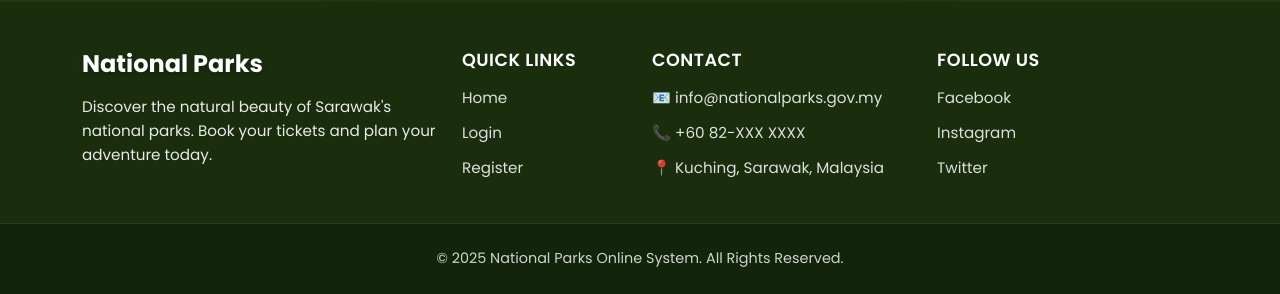
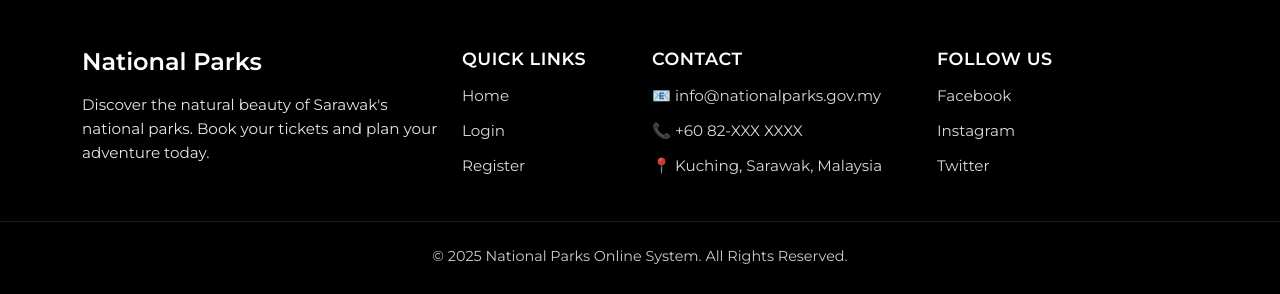
Before and after one commit to darklorddad/Swinburne-SWE30003-SAAD-Object-Oriented-Design, a FastAPI app: page /password-recovery in a window 1280 px wide. Shown: the part 683-977 px from the top of the page. After the commit the page ends 947 px from the top, so only its background shows below. Run offline with FastAPI, Linux system fonts and the light colour scheme; parts of the project's set-up code (start-up, migrations or seed data) failed here and were passed over; some libraries are stand-ins or nearby versions; some web fonts are replaced.

Commit message:
style: restore default scrollbar and update footer to match site theme

```diff
--- a/static/style.css
+++ b/static/style.css
@@ -77,32 +77,6 @@ body {
     overflow-x: hidden;
 }
 
-/* Custom Scrollbar */
-/* Webkit browsers (Chrome, Safari, Edge) */
-::-webkit-scrollbar {
-    width: 12px;
-}
-
-::-webkit-scrollbar-track {
-    background: rgba(45, 80, 22, 0.1);
-    border-radius: 10px;
-}
-
-::-webkit-scrollbar-thumb {
-    background: linear-gradient(135deg, #2d5016 0%, #3d6b1f 100%);
-    border-radius: 10px;
-    border: 2px solid rgba(255, 255, 255, 0.1);
-}
-
-::-webkit-scrollbar-thumb:hover {
-    background: linear-gradient(135deg, #3d6b1f 0%, #4a7c2a 100%);
-}
-
-/* Firefox */
-* {
-    scrollbar-width: thin;
-    scrollbar-color: #2d5016 rgba(45, 80, 22, 0.1);
-}
 
 body::before {
     content: '';
@@ -594,13 +568,14 @@ body:not(:has(.hero)) .navbar {
 }
 
 .footer {
-    background: #1a2e0d !important;
+    background: #000000 !important;
     box-shadow: 0 -4px 20px rgba(0, 0, 0, 0.1);
-    border-top: 3px solid rgba(45, 80, 22, 0.3);
+    border-top: 1px solid rgba(255, 255, 255, 0.1);
     color: #ffffff;
     margin-top: 0;
     position: relative;
     overflow: hidden;
+    font-family: 'Montserrat', sans-serif;
 }
 
 .footer-content {
@@ -680,7 +655,7 @@ body:not(:has(.hero)) .navbar {
     z-index: 1;
     padding: 1.5rem 0;
     border-top: 1px solid rgba(255, 255, 255, 0.1);
-    background: rgba(10, 26, 10, 0.5);
+    background: #000000;
 }
 
 .footer-bottom p {
--- a/templates/index.html
+++ b/templates/index.html
@@ -56,7 +56,6 @@
 {% endblock %}
 
 {% block main_class %}p-0 m-0 w-full{% endblock %}
-{% block footer %}{% endblock %}
 
 {% block content %}
 <!-- Progress Dots -->
@@ -229,10 +228,6 @@
                     <p class="text-white">Loading parks...</p>
                 </div>
             </div>
-
-            <div class="py-6 text-center text-gray-500 text-xs font-sans border-t border-gray-800">
-                © 2025 Sarawak National Parks. All Rights Reserved.
-            </div>
         </div>
     </section>
 
```
